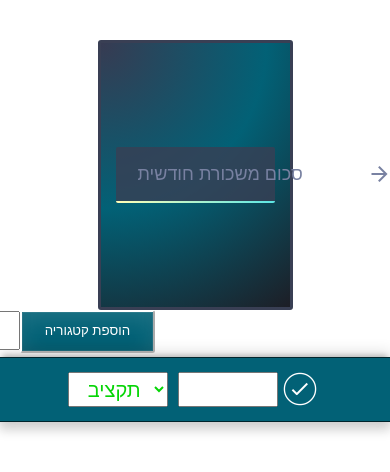
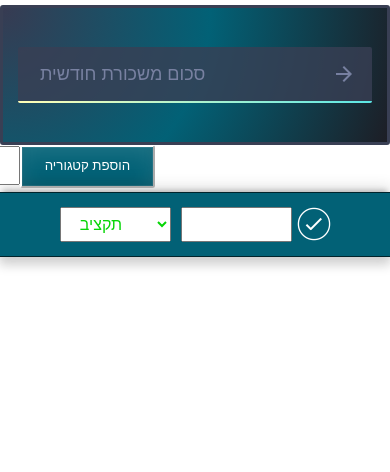
Before and after one commit to yi7non/react-budget-app, a React (Create React App) app in the folder frontend/: page / in a window 390 px wide. Shown: the top 472 px of the page. Built offline with nearby package versions, Linux system fonts and the light colour scheme.

Commit message:
style for mobile

```diff
--- a/frontend/src/components/Form.js
+++ b/frontend/src/components/Form.js
@@ -49,11 +49,17 @@ const FormElement = styled.form`
     box-shadow: 0px -5px 7px 1px rgba(0, 0, 0, 0.2), 0px 8px 13px 1px rgba(0, 0, 0, 0.14),
       0px -3px 5px 2px rgba(0, 0, 0, 0.12);
   }
+  @media (max-width: 768px) {
+    padding: 0 10px;
+  }
 `
 const Input = styled.input`
   outline: none;
   height: 55%;
   width: 100px;
+  @media (max-width: 768px) {
+    width: 30%;
+  }
   text-align: left;
   font-size: 20px;
   font-family: 'Rubik', sans-serif;
@@ -73,6 +79,9 @@ export const Button = styled.button`
   transition: all 0.4s;
   &:hover {
     color: ${props => (props.bType === 'תקציב' ? 'lime' : 'red')};
+  }
+  @media (max-width: 768px) {
+    padding-right: 0;
   }
 `
 
@@ -138,7 +147,6 @@ function Form() {
       })
 
       if (property === 'incomes') {
-        debugger
         createIncome({
           variables: {
             data: { bType, category, cost }
--- a/frontend/src/components/ProgressBar.js
+++ b/frontend/src/components/ProgressBar.js
@@ -1,5 +1,5 @@
 import React, { useContext } from 'react'
-import { useMutation, gql } from '@apollo/client';
+import { useMutation, gql } from '@apollo/client'
 import { BudgetContext } from '../App'
 import styled from 'styled-components'
 import { Button } from './Form'
@@ -9,30 +9,37 @@ const Flex = styled.div`
   font-family: 'Rubik', sans-serif;
   background-color: #026176;
   margin: 10px auto;
+  padding: 0;
+  color: #fff;
+  width: ${props => (props.width ? props.width : 'auto')};
+  height: 35px;
+  @media (min-width: 426px) {
+    height: 45px;
     padding: 0 10px;
-    color: #FFF;
-    width: ${props => props.width ? props.width : 'auto'};
-    @media (min-width: 420px) {
-        max-width: ${props => props.mw ? '70%' : 'none'};
+    max-width: ${props => (props.mw ? '70%' : 'none')};
   }
-    transition: opacity .4s ease-in-out;
+  transition: opacity 0.4s ease-in-out;
   &.text-container {
     transform: translateX(22px);
     background-color: transparent;
-        transition: all .7s ease;
+    transition: all 0.7s ease;
   }
   &.progress-bar:hover .text-container {
     transform: translateX(0);
   }
   &.progress-bar:hover span {
-        transition: all .9 ease-in-out;
+    transition: all 0.9 ease-in-out;
     visibility: visible;
     opacity: 1;
   }
 `
 const Total = styled.div`
+  padding-right: 0;
+  font-size: 12px;
+  @media (min-width: 426px) {
     padding-right: 5px;
     font-size: 16px;
+  }
   background-color: ${props => props.bg};
   color: ${props => props.color};
 `
@@ -40,81 +47,118 @@ const Progress = styled.div`
   direction: rtl;
   width: 100%;
   background-color: #d1cdcd;
+  font-size: 15px;
+  line-height: 2.3;
+  @media (min-width: 426px) {
+    line-height: 2.6;
     font-size: 18px;
-    line-height: 2;
+  }
   text-align: center;
   position: relative;
-    &::after{
+  &::after {
     position: absolute;
     transform: translateX(50%);
     top: 0;
-        color: #FFF;
-        right: ${props => (100 - props.width + props.width/2)}%;
-        content: '${props => (props.text > 0) && '₪' + props.text}';
-        transition: all .7s ease-out;
+    color: #fff;
+    right: ${props => 100 - props.width + props.width / 2}%;
+    content: '${props => props.text > 0 && '₪' + props.text}';
+    transition: all 0.7s ease-out;
   }
 `
 const Bar = styled.div`
   direction: rtl;
-    width: ${props => (100 - props.width)}%;
+  width: ${props => 100 - props.width}%;
   height: 100%;
   background-color: #06d506;
-    color: #FFF;
-    transition: all .7s ease-out;
+  color: #fff;
+  transition: all 0.7s ease-out;
 `
 const SPAN = styled.span`
   transform: translateX(10px);
   visibility: hidden;
   opacity: 0;
-    transition: all .9 ease-in-out;
+  transition: all 0.9 ease-in-out;
 `
 const DELETE_INCOME = gql`
-mutation deleteIncome($where:  IncomeWhereUniqueInput!) {
+  mutation deleteIncome($where: IncomeWhereUniqueInput!) {
     deleteIncome(where: $where) {
       category
     }
   }
 `
-function ProgressBar({inc, exp, percentage}) {
+const UPDATE_INCOMES = gql`
+  mutation updateIncome($data: IncomeUpdateInput!, $where: IncomeWhereUniqueInput!) {
+    updateIncome(data: $data, where: $where) {
+      bType
+      category
+      cost
+    }
+  }
+`
 
+function ProgressBar({ inc, exp, percentage }) {
   const [deleteIncom] = useMutation(DELETE_INCOME)
-    const {dispatchBudget} = useContext(BudgetContext)
+  const [updateIncome] = useMutation(UPDATE_INCOMES)
+
+  const { budget, dispatchBudget } = useContext(BudgetContext)
+
+  const salaryIndex = budget.incomes.findIndex(inc => inc.category === 'salary')
+  const salaryDataUpdate = parseInt(budget.incomes[salaryIndex].cost) + parseInt(inc.cost)
 
   const del = category => {
     dispatchBudget({
       type: 'DELETE_BUDGET',
       budget: category
     })
-        deleteIncom({variables: {
-        where: {category}
-    }}
-    )}
+    deleteIncom({
+      variables: {
+        where: { category }
+      }
+    })
+    updateIncome({
+      variables: {
+        data: { cost: salaryDataUpdate },
+        where: { category: 'salary' }
+      }
+    })
+  }
 
-    const handleMouseOver = (e) => {
-         document.querySelectorAll('.progress-bar').forEach(pb => pb.style.opacity = ".5")
+  const handleMouseOver = e => {
+    console.log(inc.cost)
+    document.querySelectorAll('.progress-bar').forEach(pb => (pb.style.opacity = '.5'))
     e.target.closest('.progress-bar').style.opacity = '1'
   }
 
   const handleMouseLeave = () => {
-        document.querySelectorAll('.progress-bar').forEach(pb => pb.style.opacity = "1")
+    document.querySelectorAll('.progress-bar').forEach(pb => (pb.style.opacity = '1'))
   }
 
   const btnEffect = {
     width: 'auto',
     maxWidth: '0',
     opacity: '0',
-        visibility: 'hidden',
+    visibility: 'hidden'
   }
   return (
-        <Flex mw={true} className="progress-bar" onMouseOver={handleMouseOver} onMouseLeave={handleMouseLeave}>
-            <Button style={btnEffect} height='20px'><i className="ion-ios-refresh-outline"></i></Button>
+    <Flex
+      mw={true}
+      className="progress-bar"
+      onMouseOver={handleMouseOver}
+      onMouseLeave={handleMouseLeave}>
+      <Button style={btnEffect} height="20px">
+        <i className="ion-ios-refresh-outline"></i>
+      </Button>
       <Progress width={percentage} text={exp}>
         <Bar width={percentage}>₪{inc.cost - exp}</Bar>
       </Progress>
       <Flex className="text-container" width="135px">
         <Total>₪{inc.cost}</Total>
         <Total>{inc.category}</Total>
-                <SPAN><Button onClick={()=> del(inc.category)} height='20px'><i className="ion-ios-close-outline"></i></Button></SPAN>
+        <SPAN>
+          <Button onClick={() => del(inc.category)} height="20px">
+            <i className="ion-ios-close-outline"></i>
+          </Button>
+        </SPAN>
       </Flex>
     </Flex>
   )
--- a/frontend/src/components/Select.js
+++ b/frontend/src/components/Select.js
@@ -5,12 +5,16 @@ const MySelect = styled.select`
   outline: none;
   height: 56%;
   width: 100px;
+  @media (max-width: 768px) {
+    width: 30%;
+    font-size: 16px;
+  }
   text-align: left;
   font-size: 20px;
   font-family: 'Rubik', sans-serif;
   font-weight: inherit;
   color: ${props => {
-        switch(props.value) {
+    switch (props.value) {
       case 'תקציב':
         return '#06d506'
       case 'הוצאות':
@@ -26,10 +30,14 @@ const MySelect = styled.select`
   margin-right: 10px;
 `
 
-const Select = ({options, state, setState}, ref) => {
+const Select = ({ options, state, setState }, ref) => {
   return (
-        <MySelect ref={ref} onChange={(e) => setState(e.target.value)} value={state}>
-            {options.map(option => <option key={option} value={option}>{option}</option>)}
+    <MySelect ref={ref} onChange={e => setState(e.target.value)} value={state}>
+      {options.map(option => (
+        <option key={option} value={option}>
+          {option}
+        </option>
+      ))}
     </MySelect>
   )
 }
--- a/frontend/src/reducers/budget.js
+++ b/frontend/src/reducers/budget.js
@@ -53,7 +53,6 @@ export default (state, action) => {
       // Calculation of salary remaining after current allocation
       if (updateProperty === 'incomes') {
         salaryIndex = updateState.incomes.findIndex(inc => inc.category === 'salary')
-        debugger
         updateState.incomes[salaryIndex].cost += state.incomes[index].cost
         updateState.incomes[salaryIndex].cost -= action.budget.cost
       }
--- a/frontend/src/style/salary.css
+++ b/frontend/src/style/salary.css
@@ -14,7 +14,9 @@ html {
 *:after {
   box-sizing: inherit;
 }
-
+body {
+  width: 100%;
+}
 body,
 ul,
 li {
@@ -66,10 +68,18 @@ html {
   display: flex;
   flex-direction: column;
   height: 270px;
-    width: 50%;
+  width: 100%;
+  max-width: 750px;
   padding: 0 15px;
   margin: 0 auto;
   margin-top: 40px;
+}
+
+@media (max-width: 768px) {
+  .container {
+    height: 140px;
+    margin-top: 5px;
+  }
 }
 
 @-webkit-keyframes gradient {
@@ -104,7 +114,7 @@ html {
   background: rgba(57, 63, 84, 0.8);
 }
 .webflow-style-input:after {
-    content: "";
+  content: '';
   position: absolute;
   left: 0px;
   right: 0px;
@@ -114,7 +124,17 @@ html {
   border-bottom-left-radius: 2px;
   border-bottom-right-radius: 2px;
   background-position: 0% 0%;
-    background: -webkit-gradient(linear, left top, right top, from(#b294ff), color-stop(#57e6e6), color-stop(#feffb8), color-stop(#57e6e6), color-stop(#b294ff), to(#57e6e6));
+  background: -webkit-gradient(
+    linear,
+    left top,
+    right top,
+    from(#b294ff),
+    color-stop(#57e6e6),
+    color-stop(#feffb8),
+    color-stop(#57e6e6),
+    color-stop(#b294ff),
+    to(#57e6e6)
+  );
   background: linear-gradient(to right, #b294ff, #57e6e6, #feffb8, #57e6e6, #b294ff, #57e6e6);
   background-size: 500% auto;
   -webkit-animation: gradient 3s linear infinite;
@@ -128,6 +148,7 @@ html {
   font-size: 1.8rem;
   line-height: 2.4rem;
   vertical-align: middle;
+  width: 100%;
 }
 .webflow-style-input input::-webkit-input-placeholder {
   color: #7881a1;
```
Also changed, not shown: 1 other file (tests, documents, lock files or other folders). Lines whose indentation alone changed are shown as unchanged.
